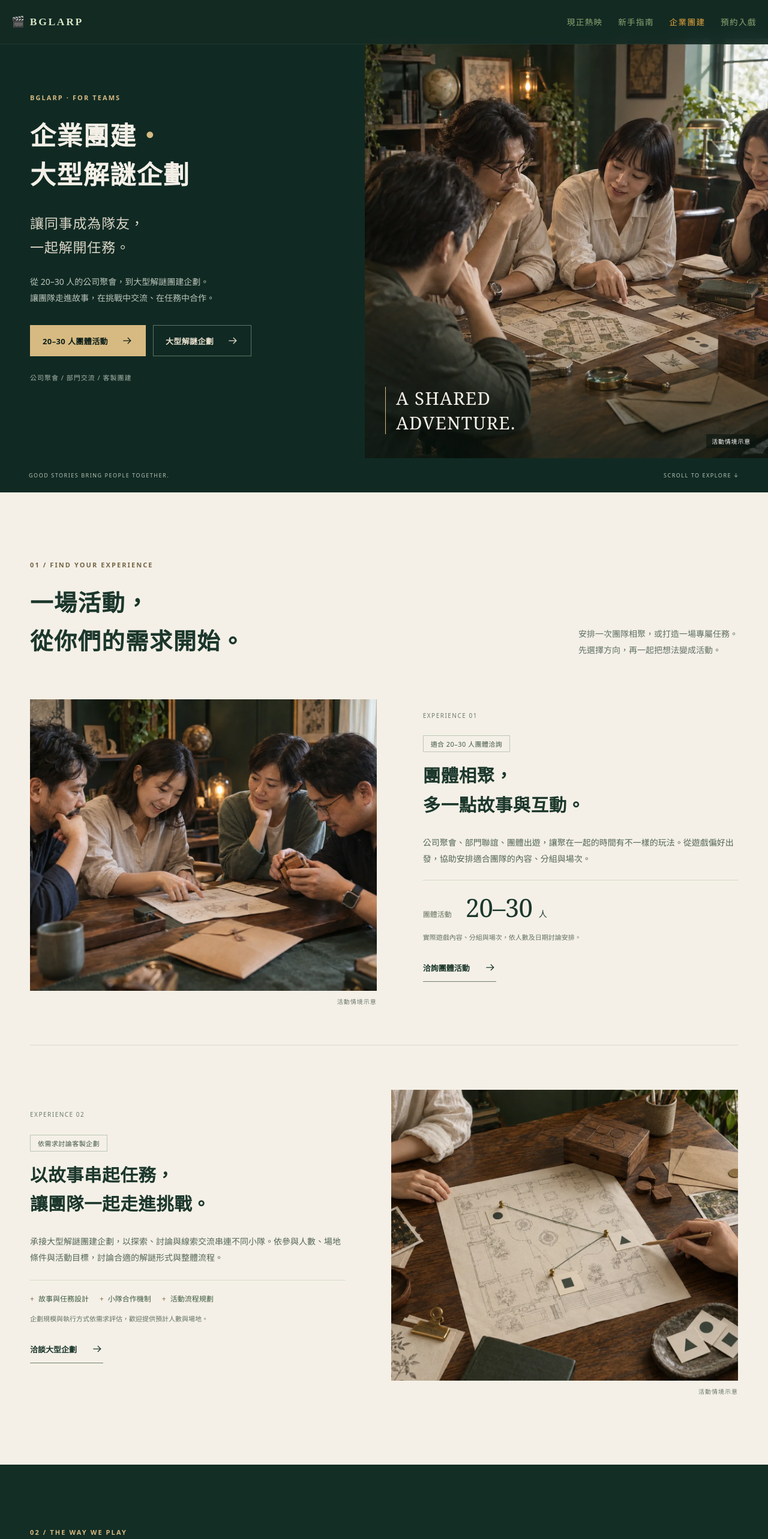
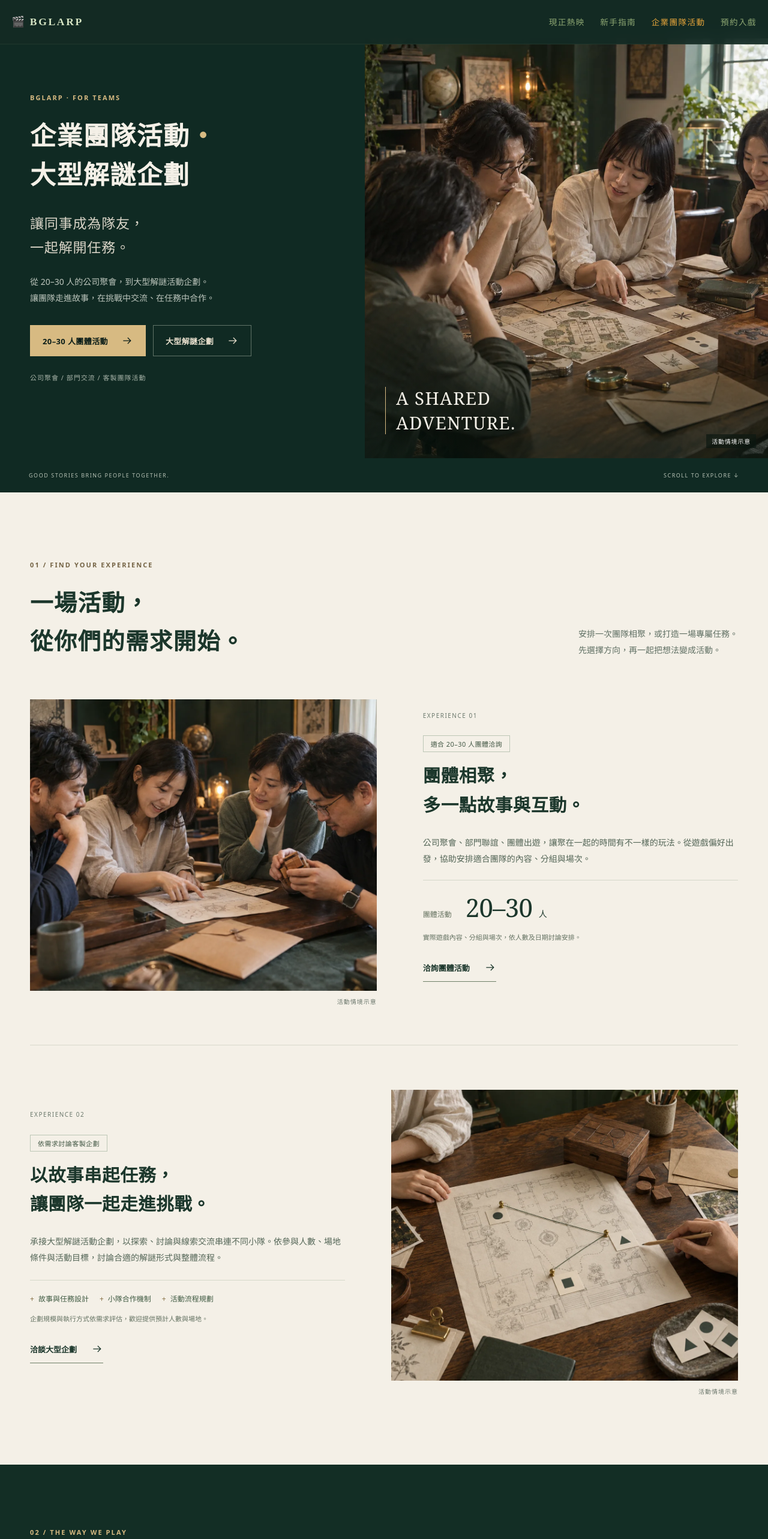
Before and after one commit to YOYO700702ai/bglarp-nextjs, a Next.js app: page /team-building in a window 1280 px wide. Shown: the top 2566 px of the page at 60% size. Built offline with nearby package versions, Linux system fonts and the light colour scheme.

Commit message:
Use Taiwan wording for corporate team activities

```diff
--- a/src/app/team-building/page.js
+++ b/src/app/team-building/page.js
@@ -3,14 +3,14 @@ import Navbar from '@/components/Navbar';
 import Footer from '@/components/Footer';
 import styles from './page.module.css';
 
-const PAGE_DESCRIPTION = 'BGLARP 承接 20–30 人團體活動與大型解謎團建企劃。從公司聚會、部門交流，到依人數、場地與活動目標規劃的解謎任務，一起討論適合團隊的玩法。';
+const PAGE_DESCRIPTION = 'BGLARP 承接 20–30 人團體活動與大型解謎活動企劃。從公司聚會、部門交流，到依人數、場地與活動目標規劃的解謎任務，一起討論適合團隊的玩法。';
 
 export const metadata = {
-  title: '企業團建・大型解謎企劃 | BGLARP 實境推理館',
+  title: '企業團隊活動・大型解謎企劃 | BGLARP 實境推理館',
   description: PAGE_DESCRIPTION,
   alternates: { canonical: '/team-building' },
   openGraph: {
-    title: '企業團建・大型解謎企劃 | BGLARP',
+    title: '企業團隊活動・大型解謎企劃 | BGLARP',
     description: PAGE_DESCRIPTION,
     url: '/team-building',
     siteName: 'BGLARP 實境推理館',
@@ -74,17 +74,17 @@ export default function TeamBuildingPage() {
           <div className={styles.heroInner}>
             <div className={styles.heroCopy}>
               <p className={styles.eyebrow}>BGLARP · FOR TEAMS</p>
-              <h1 id="team-building-title">企業團建<span className={styles.titleDot}>・</span><br />大型解謎企劃</h1>
+              <h1 id="team-building-title">企業團隊活動<span className={styles.titleDot}>・</span><br />大型解謎企劃</h1>
               <p className={styles.heroStatement}>讓同事成為隊友，<br />一起解開任務。</p>
               <p className={styles.heroDescription}>
-                從 20–30 人的公司聚會，到大型解謎團建企劃。<br className={styles.desktopBreak} />
+                從 20–30 人的公司聚會，到大型解謎活動企劃。<br className={styles.desktopBreak} />
                 讓團隊走進故事，在挑戰中交流、在任務中合作。
               </p>
               <div className={styles.heroActions}>
                 <a className={styles.primaryButton} href="#group-activities">20–30 人團體活動<Arrow /></a>
                 <a className={styles.secondaryButton} href="#custom-projects">大型解謎企劃<Arrow /></a>
               </div>
-              <p className={styles.heroFootnote}>公司聚會 / 部門交流 / 客製團建</p>
+              <p className={styles.heroFootnote}>公司聚會 / 部門交流 / 客製團隊活動</p>
             </div>
             <figure className={styles.heroVisual}>
               <div className={styles.heroImageWrap}>
@@ -140,7 +140,7 @@ export default function TeamBuildingPage() {
                 <p className={styles.serviceNumber}>EXPERIENCE 02</p>
                 <span className={styles.serviceTag}>依需求討論客製企劃</span>
                 <h3 id="custom-title">以故事串起任務，<br />讓團隊一起走進挑戰。</h3>
-                <p>承接大型解謎團建企劃，以探索、討論與線索交流串連不同小隊。依參與人數、場地條件與活動目標，討論合適的解謎形式與整體流程。</p>
+                <p>承接大型解謎活動企劃，以探索、討論與線索交流串連不同小隊。依參與人數、場地條件與活動目標，討論合適的解謎形式與整體流程。</p>
                 <ul className={styles.projectScope} aria-label="企劃討論方向"><li>故事與任務設計</li><li>小隊合作機制</li><li>活動流程規劃</li></ul>
                 <p className={styles.serviceNote}>企劃規模與執行方式依需求評估，歡迎提供預計人數與場地。</p>
                 <a href="#inquiry" className={styles.textLink}>洽談大型企劃<Arrow /></a>
@@ -176,7 +176,7 @@ export default function TeamBuildingPage() {
 
         <section id="inquiry" className={styles.inquiry} aria-labelledby="inquiry-title">
           <div className={`${styles.container} ${styles.inquiryInner}`}>
-            <div className={styles.inquiryCopy}><p className={styles.eyebrow}>YOUR NEXT TEAM STORY</p><h2 id="inquiry-title">下一場公司活動，<br />一起玩出新故事。</h2><p>告訴我們預計的人數與日期，<br />一起討論適合你們團隊的玩法。</p><div className={styles.contactActions}><a className={styles.primaryButton} href="https://m.me/bglarp.studio" target="_blank" rel="noopener noreferrer">私訊洽詢企業團建<Arrow diagonal /></a><a className={styles.phoneLink} href="tel:0422250020">或致電（04）2225-0020<Arrow /></a></div></div>
+            <div className={styles.inquiryCopy}><p className={styles.eyebrow}>YOUR NEXT TEAM STORY</p><h2 id="inquiry-title">下一場公司活動，<br />一起玩出新故事。</h2><p>告訴我們預計的人數與日期，<br />一起討論適合你們團隊的玩法。</p><div className={styles.contactActions}><a className={styles.primaryButton} href="https://m.me/bglarp.studio" target="_blank" rel="noopener noreferrer">私訊洽詢企業團隊活動<Arrow diagonal /></a><a className={styles.phoneLink} href="tel:0422250020">或致電（04）2225-0020<Arrow /></a></div></div>
             <aside className={styles.inquiryBrief} aria-label="洽詢前準備的資訊"><p className={styles.briefLabel}>A LITTLE ABOUT YOUR TEAM</p><h3>洽詢時，帶上這 5 個資訊。</h3><dl><div><dt>01 / 預計日期</dt><dd>日期與希望的活動時段</dd></div><div><dt>02 / 參與人數</dt><dd>預估人數與團隊組成</dd></div><div><dt>03 / 活動地點</dt><dd>預計城市、場地或待討論</dd></div><div><dt>04 / 活動目的</dt><dd>公司聚會、破冰交流或團隊合作</dd></div><div><dt>05 / 預算區間</dt><dd>預計的整體活動預算</dd></div></dl><p className={styles.briefNote}>還沒有完整想法也沒關係，先從已知的需求聊起。</p></aside>
           </div>
         </section>
--- a/src/components/Navbar.js
+++ b/src/components/Navbar.js
@@ -28,7 +28,7 @@ export default function Navbar() {
                 <div id="main-navigation-links" className={`${styles.links} ${open ? styles.linksOpen : ''}`}>
                     <Link href="/#scripts" onClick={() => setOpen(false)}>現正熱映</Link>
                     <Link href="/guide" onClick={() => setOpen(false)}>新手指南</Link>
-                    <Link href="/team-building" aria-current={pathname === '/team-building' ? 'page' : undefined} onClick={() => setOpen(false)}>企業團建</Link>
+                    <Link href="/team-building" aria-current={pathname === '/team-building' ? 'page' : undefined} onClick={() => setOpen(false)}>企業團隊活動</Link>
                     <Link href="/taichung/booking" onClick={() => setOpen(false)}>預約入戲</Link>
                 </div>
             </div>
```
